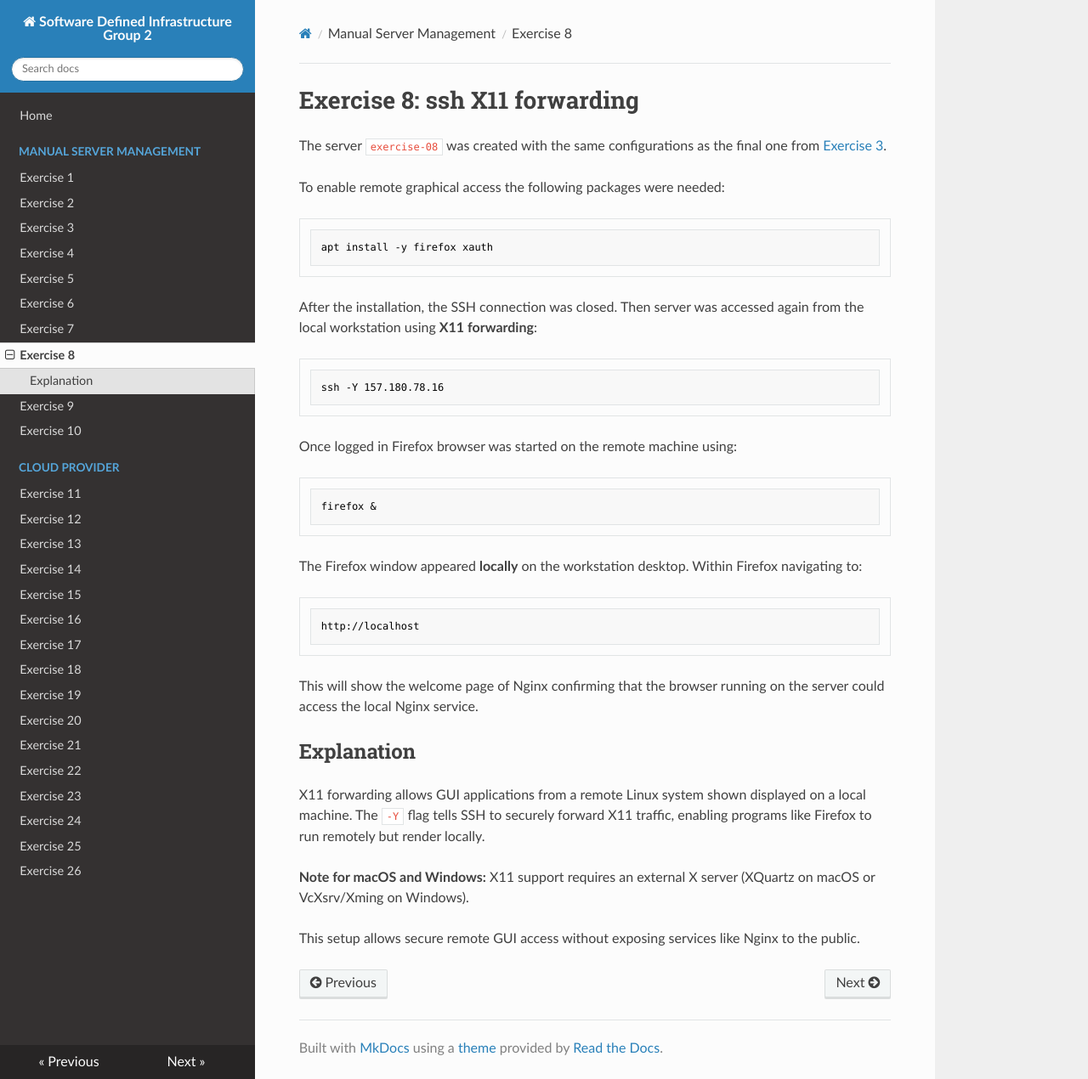
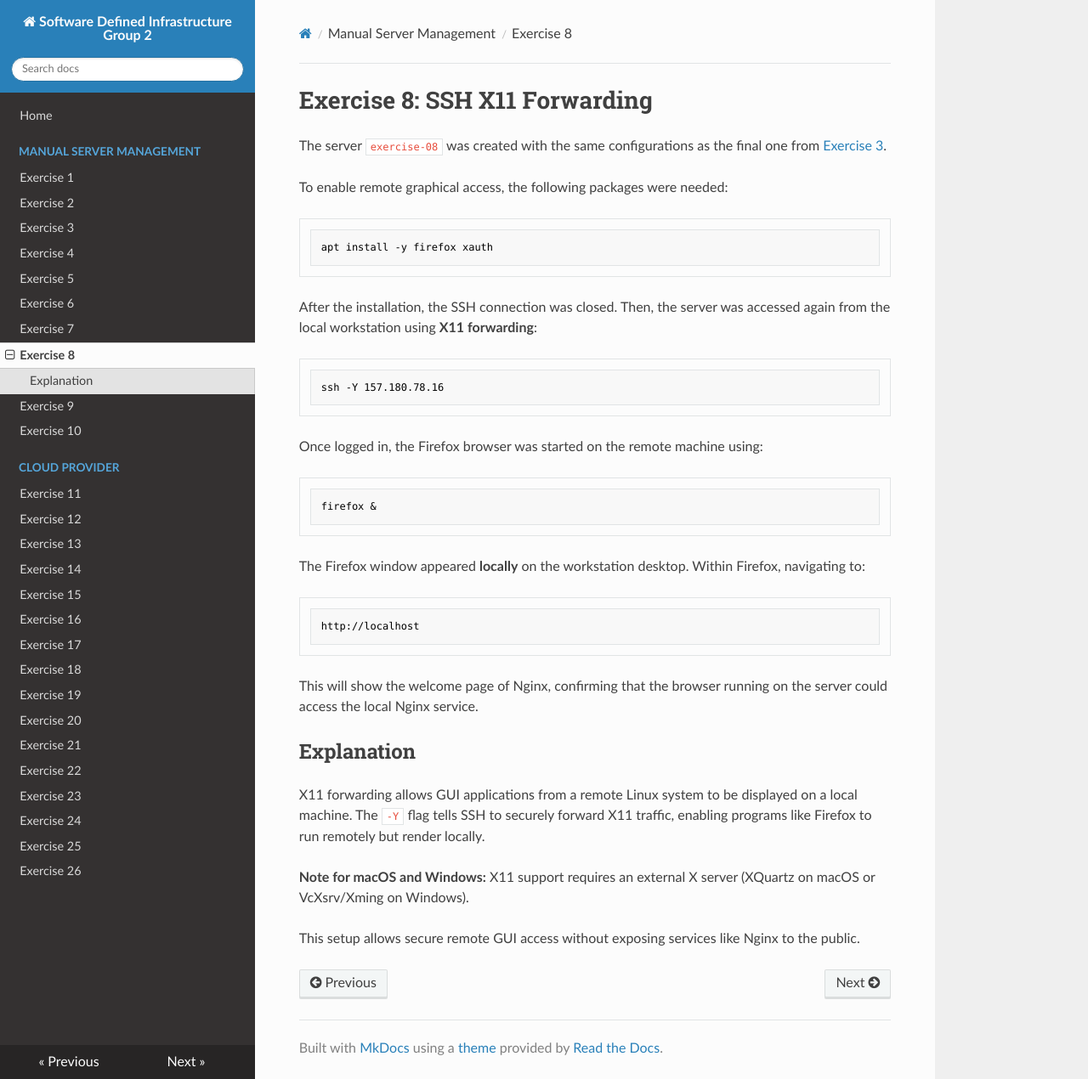
Before and after one commit to DWalz/sdi-25, an MkDocs documentation site: the page built from docs/exercise08.md, in a window 1280 px wide and 1270 px high. Shown: the whole window at 85% size. Built offline with MkDocs 1.6.1, drawn with Linux system fonts in a browser that asks for light colours; nearby versions of some CDN libraries.

Commit message:
Update exercise08.md

````diff
--- a/docs/exercise08.md
+++ b/docs/exercise08.md
@@ -1,39 +1,39 @@
-# Exercise 8: ssh X11 forwarding
+# Exercise 8: SSH X11 Forwarding
 
 The server `exercise-08` was created with the same configurations as the
 final one from [Exercise 3](./exercise03.md).
 
-To enable remote graphical access the following packages were needed:
+To enable remote graphical access, the following packages were needed:
 
 ```
 apt install -y firefox xauth
 ```
 
 After the installation, the SSH connection was closed.
-Then server was accessed again from the local workstation using **X11 forwarding**:
+Then, the server was accessed again from the local workstation using **X11 forwarding**:
 
 ```
 ssh -Y 157.180.78.16
 ```
 
-Once logged in Firefox browser was started on the remote machine using:
+Once logged in, the Firefox browser was started on the remote machine using:
 
 ```
 firefox &
 ```
 
 The Firefox window appeared **locally** on the workstation desktop.
-Within Firefox navigating to:
+Within Firefox, navigating to:
 
 ```
 http://localhost
 ```
 
-This will show the welcome page of Nginx confirming that the browser running on the server could access the local Nginx service.
+This will show the welcome page of Nginx, confirming that the browser running on the server could access the local Nginx service.
 
 ## Explanation
 
-X11 forwarding allows GUI applications from a remote Linux system shown displayed on a local machine.
+X11 forwarding allows GUI applications from a remote Linux system to be displayed on a local machine.
 The `-Y` flag tells SSH to securely forward X11 traffic, enabling programs like Firefox to run remotely but render locally.
 
 **Note for macOS and Windows:**
````
